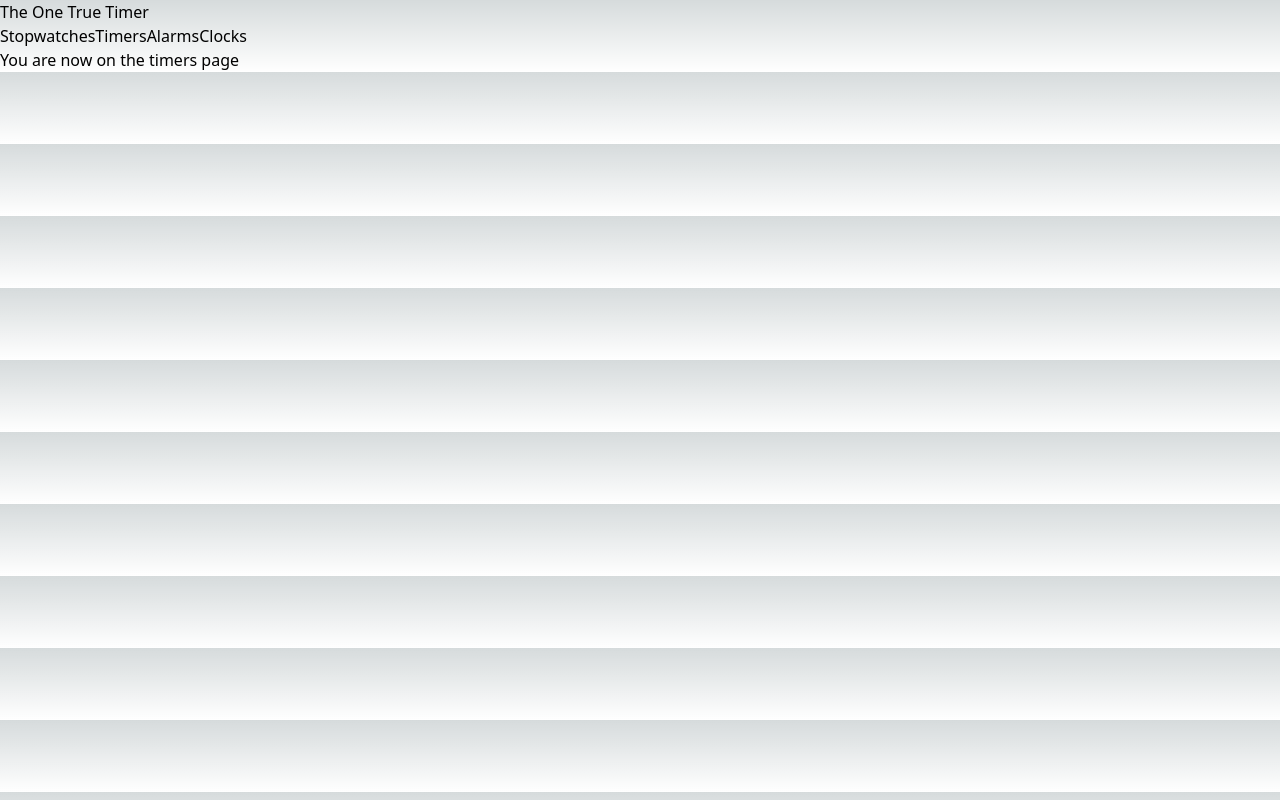
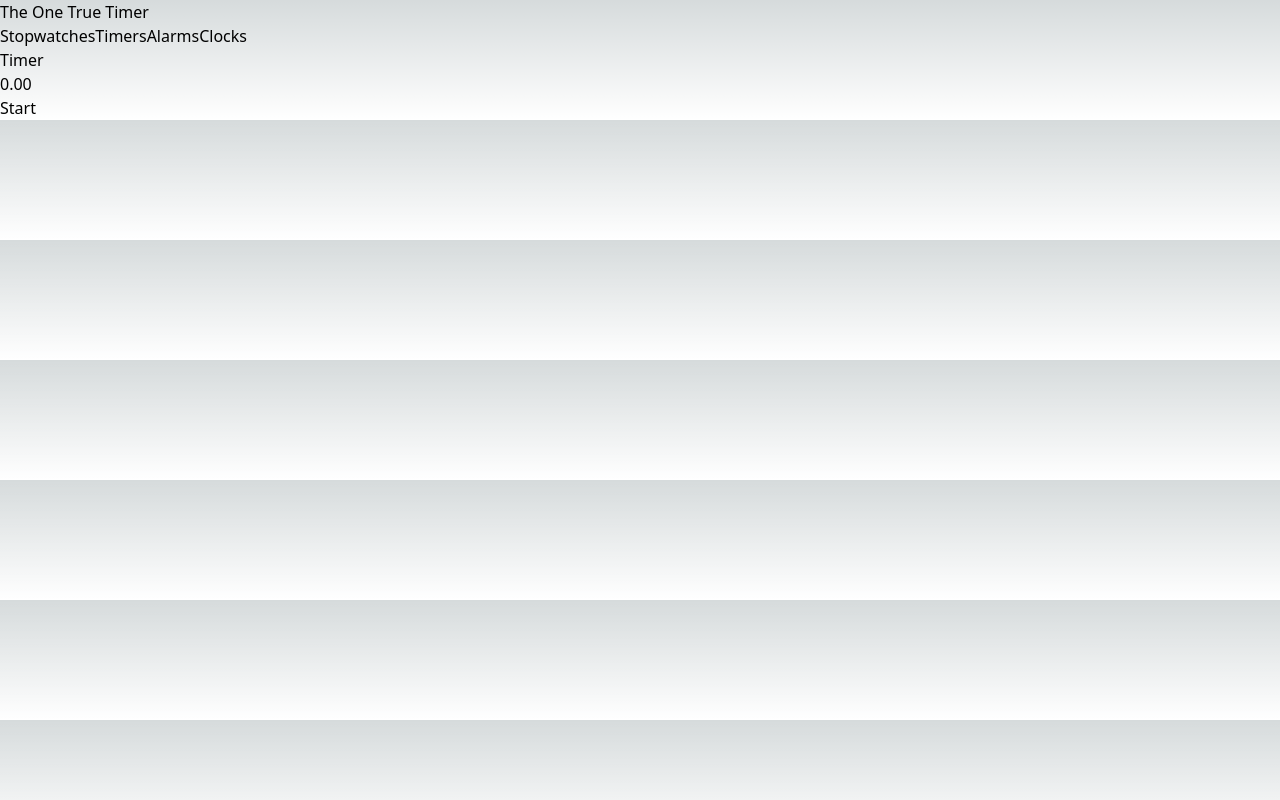
Before and after one commit to Korallion/the-one-true-timer-web, a Next.js app: page / in a window 1280 px wide. Both pictures are taken after a click on the button "Timers". Built offline with nearby package versions, Linux system fonts and the light colour scheme.

Commit message:
added basic timer

```diff
--- a/components/timer-page.tsx
+++ b/components/timer-page.tsx
@@ -1,9 +1,50 @@
 import { useRef, useState } from "react";
+
+function Timer() {
+    const [duration, setDuration] = useState(3000);
+    const [now, setNow] = useState(0);
+    const [paused, setPaused] = useState(true);
+    let endTime = useRef(0);
+    let intervalID = useRef<NodeJS.Timer>();
+
+    function startTimer() {
+        endTime.current = Date.now() + duration;
+
+        const id = setInterval(() => {
+            setNow(Date.now());
+        }, 10)
+
+        intervalID.current = id;
+        setPaused(false);
+    }
+
+    function endTimer() {
+        clearInterval(intervalID.current);
+
+    }
+
+    let displayTime = Math.round( (endTime.current - Date.now()) / 10 ) / 100;
+
+    if (displayTime <= 0) {
+        displayTime = 0;
+        endTimer();
+    }
+
+    return(
+        <div>
+            <h1>Timer</h1>
+            <h2>{displayTime.toFixed(2)}</h2>
+            <button onClick={() => startTimer()}>Start</button>
+        </div>
+    )
+}
 
 export function TimerPage() {
     let [timers, setTimers] = useState();
 
     return (
-        <div>You are now on the timers page</div>
+        <div>
+            <Timer/>
+        </div>
     )
 }
```
